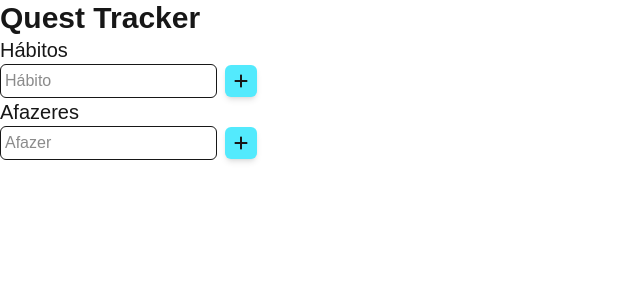
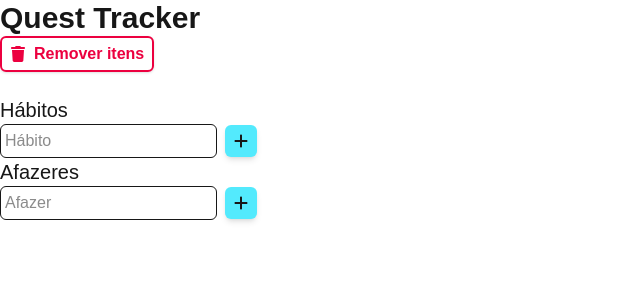
Before and after one commit to gab-souza-martins/gamified-habit-tracker, a Next.js app: page / in a window 1280 px wide. Shown: the top 300 px of the page, without its empty margins (0-640 px from the left). Built offline with nearby package versions, Linux system fonts and the light colour scheme.

Commit message:
Adicionado componente que serve como botão para remover todos os itens. Ainda sem funcionalidade

```diff
--- /dev/null
+++ b/src/app/Components/RemoveAllItems.tsx
@@ -0,0 +1,18 @@
+import { FaTrash } from "react-icons/fa6";
+
+const RemoveAllItems = () => {
+   return (
+      <>
+         <button
+            className="cursor-pointer rounded-md flex items-center gap-2 py-1 px-2 border-2 border-rose-600 shadow-sm
+                      text-rose-600 hover:bg-rose-600 hover:text-white hover:shadow-xl transition duration-75 ease-in-out
+                      active:bg-rose-700 active:text-white active:border-rose-700 active:shadow-md"
+         >
+            <FaTrash />
+            <span className="font-semibold">Remover itens</span>
+         </button>
+      </>
+   );
+};
+
+export default RemoveAllItems;
--- a/src/app/page.tsx
+++ b/src/app/page.tsx
@@ -1,12 +1,14 @@
 "use client";
 import HabitList from "./Components/HabitList";
+import RemoveAllItems from "./Components/RemoveAllItems";
 import TodoList from "./Components/TodoList";
 
 const Home = () => {
    return (
       <>
          <h1 className="text-3xl font-bold">Quest Tracker</h1>
-
+         <RemoveAllItems />
+         <br />
          <HabitList />
          <TodoList />
       </>
```
